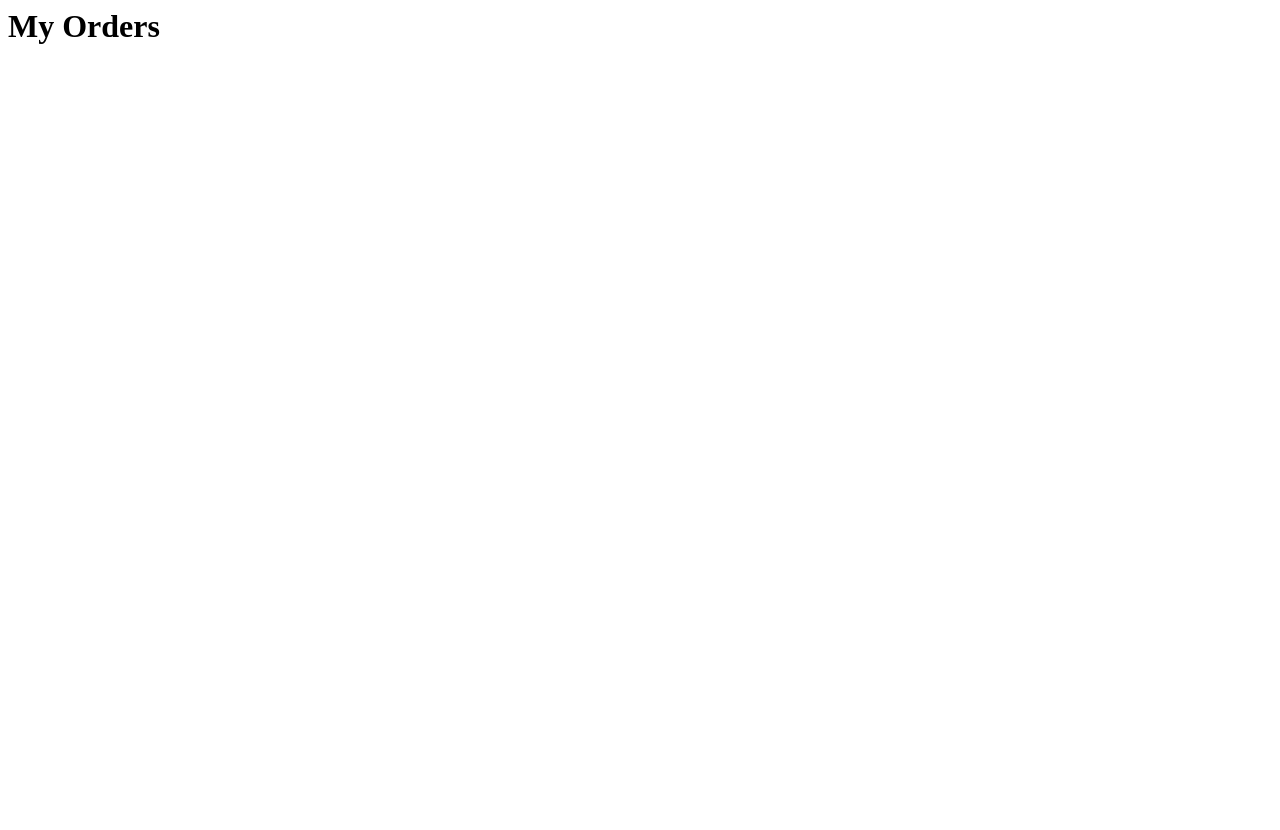
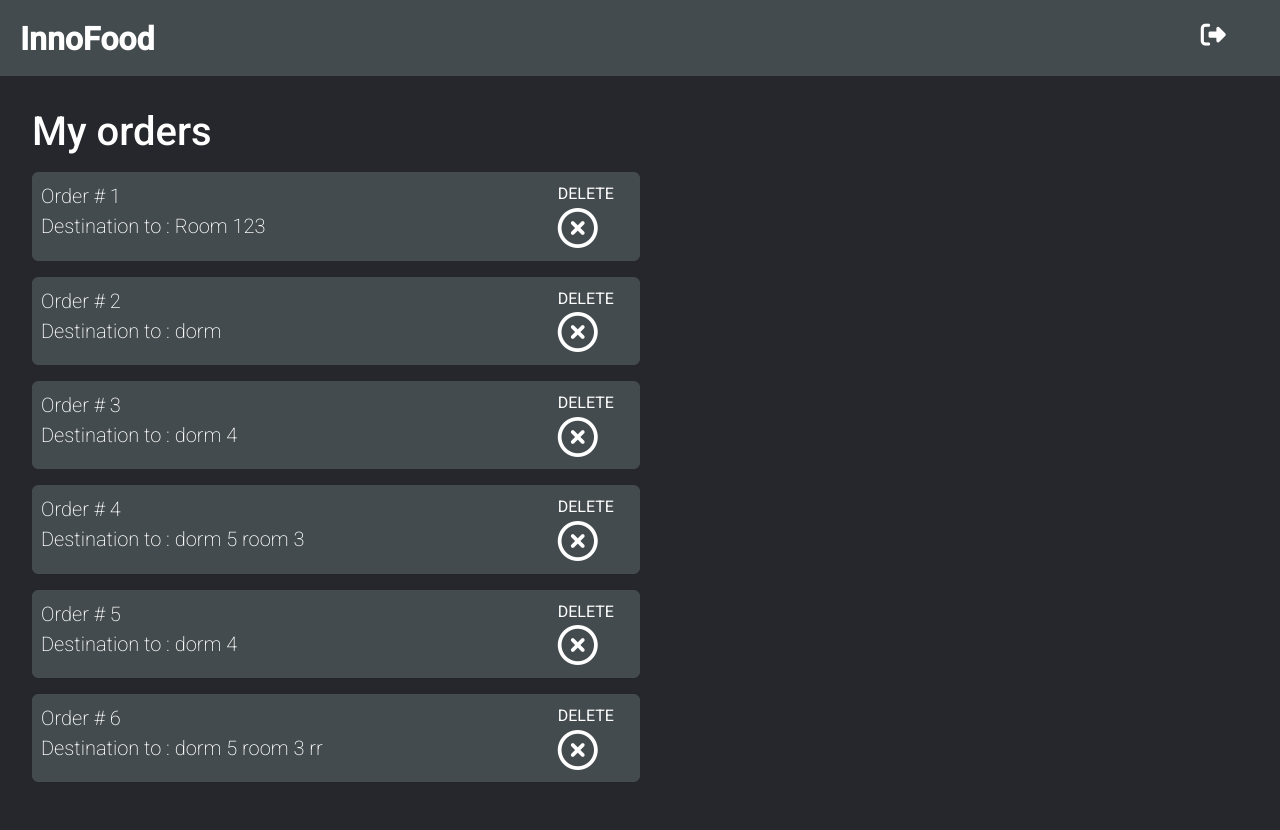
Before and after one commit to maloescher/InnoFood, a Django app: page /orders/ in a window 1280 px wide. Before the commit the page is almost empty. Before the commit the page ends 44 px from the top, so only its background shows below. Run offline with Django 3.2, Linux system fonts and the light colour scheme; data comes from the database, SQL or seed files in the repository; both versions use the stored data as it was after the commit; some libraries are stand-ins or nearby versions; some web fonts are replaced.

Commit message:
finish use case #008 delete order * get all orders in database for this user * delete the order if delete is requested * update database

```diff
--- /dev/null
+++ b/scripts/innofood/core/templates/core/myOrders.html
@@ -0,0 +1,23 @@
+<!--# this function is connected to use case  014 create complaint-->
+{% extends 'core/new_base.html' %}
+
+{% block main %}
+
+<h1>My orders</h1>
+
+{% for order in order_list %}
+<!-- <div class="manager__order" data-toggle="modal" data-target="#orderDetails"> -->
+<div class="manager__order">
+    <div class="row justify-content-between">
+        <div class="col-10">
+            <p>Order # {{order.id}}</p>
+            <p>Destination to : {{order.destination}}</p>
+        </div>
+        <div class="col-2">
+            <a href="/orders/deleteOrder/{{order.id}}"> DELETE<i class="far fa-times-circle"></i></a>
+        </div>
+    </div>
+</div>
+{% endfor %}
+
+{% endblock %}
--- a/scripts/innofood/core/templates/core/order_approved.html
+++ b/scripts/innofood/core/templates/core/order_approved.html
@@ -4,8 +4,8 @@
 <div class="container-fluid h-100 ">
     <div class="row h-100">
         <div class="col-md-8 offset-md-3 my-auto">
-            <h1 class="mb-4">Your order approved!</h1>
-            <button class="btn btn-primary"> Main page</button>
+            <h1 class="mb-4">Your order will be approved soon!</h1>
+<!--            <button class="btn btn-primary"> Main page</button>-->
         </div>
     </div>
 </div>
--- a/scripts/innofood/core/views.py
+++ b/scripts/innofood/core/views.py
@@ -1,3 +1,5 @@
+from logging import log
+
 from django.contrib import messages
 from django.shortcuts import render, redirect, reverse
 from collections import Counter
@@ -19,8 +21,51 @@ from django.conf import settings
 
 # VIEWS
 
+@login_required
+def create_order(request, id):
+    # dishes = request.POST.getlist('dish_cart')
+    dishes = request.POST.getlist('dish_listed')
+    address = request.POST.get('destination')
+    idCafe = id
+
+    dictOfDishs = Counter()
+    for id in dishes:
+        dictOfDishs[id] += 1
+    dictOfDishs = dict(dictOfDishs)
+    print(dictOfDishs)
+    # zipbObj = zip(dishesIDs, dishes)
+    # dictOfDishs = dict(zipbObj)
+    # Dictionary of item purchases
+
+    new_order = Order()
+    new_order.destination = address
+    new_order.cafe = Cafe.objects.filter(id=idCafe)[0]
+    new_order.customer = request.user
+    new_order.confirmed = False
+    new_order.visible = True
+    new_order.save()
+
+    for k in dictOfDishs:
+        order_det = OrderDetail()
+        order_det.dishes = Dish.objects.filter(id=k)[0]
+        order_det.quantity = dictOfDishs[k]
+        order_det.order = new_order  # Order.objects.filter(id=1)[0]
+        order_det.save()
+
+    return render(request, 'core/order_approved.html')
+
+
+# this function is connected to use case  015 Resolve complaint
+def deleteOrder(request, id):
+    order = Order.objects.get(id=id)
+    order.visible = False
+    order.save()
+    return redirect('customer_orders')
+
+
 def myOrders(request):
-    return HttpResponse("<h1>My Orders<h1>")
+    order_list = Order.objects.filter(visible=True)
+    return render(request, 'core/myOrders.html', {'order_list': order_list})
 
 
 # this function is connected to use case  015 Resolve complaint
@@ -190,40 +235,6 @@ def index(request):
     return redirect('login')
 
 
-@login_required
-def create_order(request, id):
-    # dishes = request.POST.getlist('dish_cart')
-    dishes = request.POST.getlist('dish_listed')
-    address = request.POST.get('destination')
-    idCafe = id
-
-    dictOfDishs = Counter()
-    for id in dishes:
-        dictOfDishs[id] += 1
-    dictOfDishs = dict(dictOfDishs)
-    print(dictOfDishs)
-    # zipbObj = zip(dishesIDs, dishes)
-    # dictOfDishs = dict(zipbObj)
-    # Dictionary of item purchases
-
-    new_order = Order()
-    new_order.destination = address
-    new_order.cafe = Cafe.objects.filter(id=idCafe)[0]
-    new_order.customer = request.user
-    new_order.confirmed = False
-    new_order.visible = True
-    new_order.save()
-
-    for k in dictOfDishs:
-        order_det = OrderDetail()
-        order_det.dishes = Dish.objects.filter(id=k)[0]
-        order_det.quantity = dictOfDishs[k]
-        order_det.order = new_order  # Order.objects.filter(id=1)[0]
-        order_det.save()
-
-    return render(request, 'core/order_approved.html')
-
-
 # ===== MANAGER PART
 
 # VIEWS
--- a/scripts/innofood/innofood/urls.py
+++ b/scripts/innofood/innofood/urls.py
@@ -34,6 +34,7 @@ urlpatterns = [
 
     #    path('new_order/', views.create_order, name='new_order'),
     path('cafes/<int:id>/new_order/', views.create_order, name='new_order'),
+    path('orders/deleteOrder/<int:id>', views.deleteOrder, name='deleteOrder'),
     path('account/', views.user_account_change, name='customer_account'),
     path('complaints/', views.complaints, name='customer_complaints'),
     path('complaints/complaintsCreated/', views.complaintsCreated, name='customer_complaints_created'),
```
Also changed, not shown: scripts/innofood/db.sqlite3.
